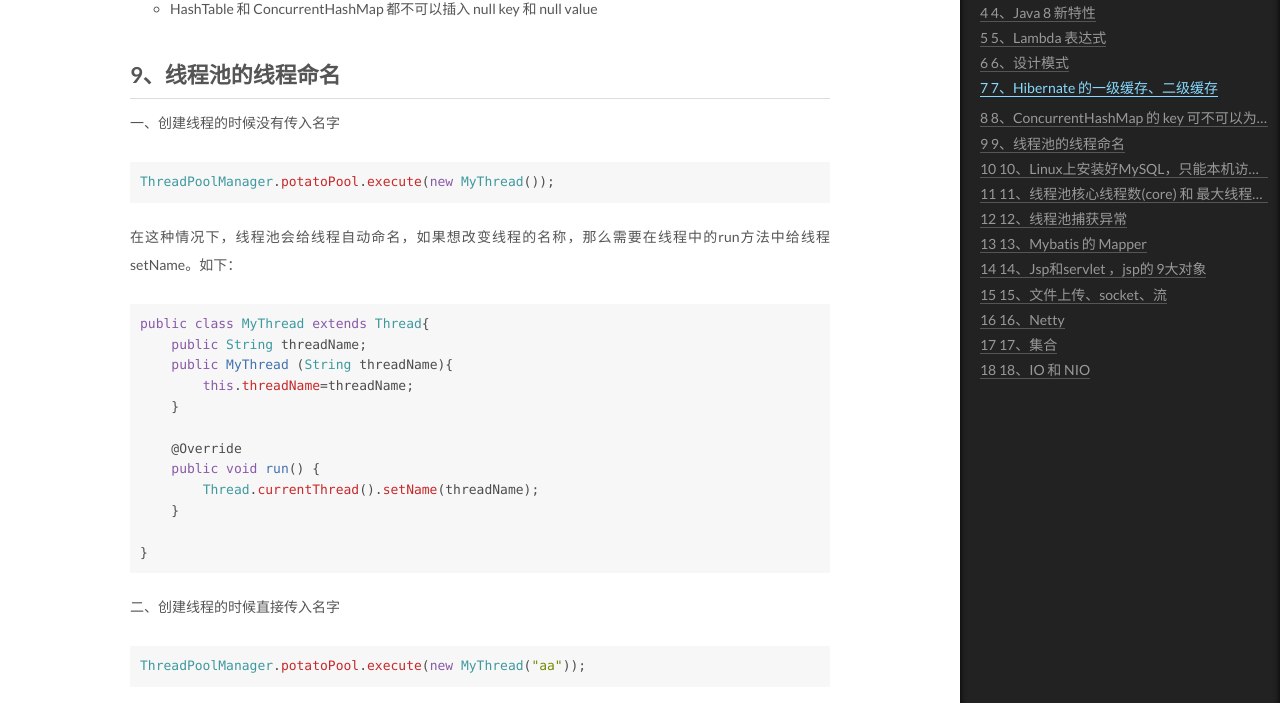
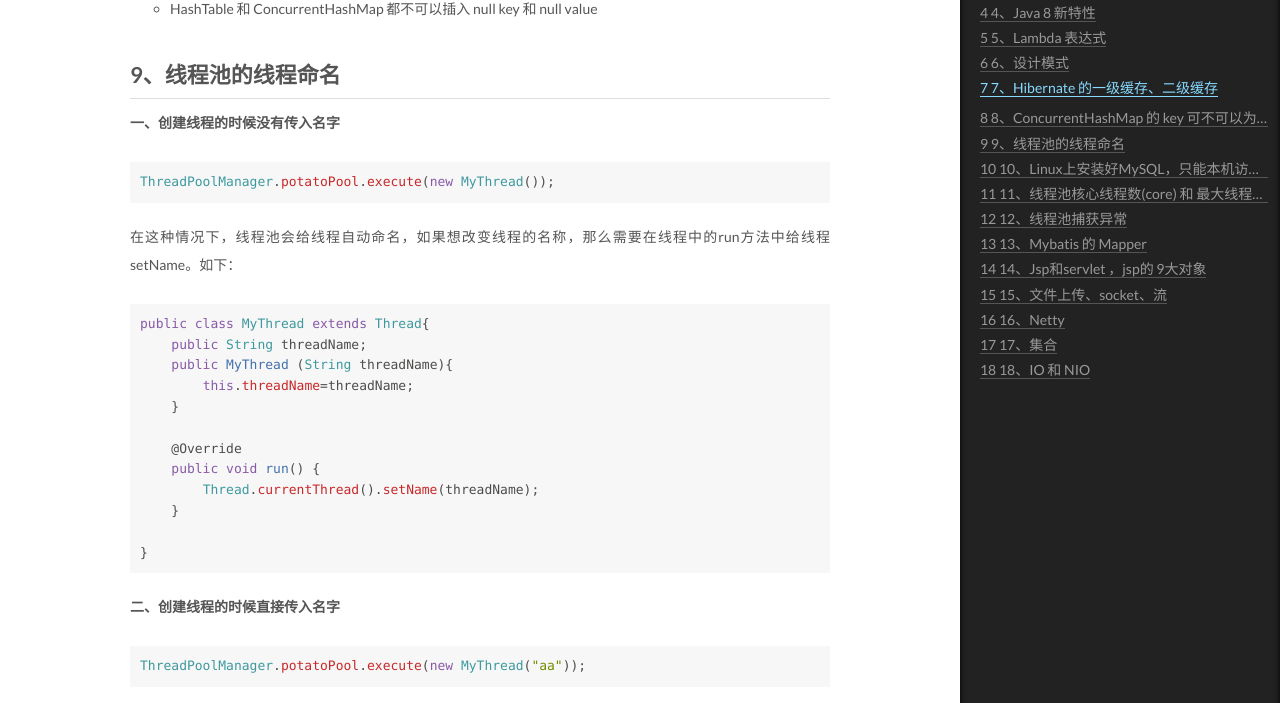
Before and after one commit to nnngu/LearningNotes, a Jekyll site: the page built from _posts/2018-03-30-某公司(简称SMKJ)面试记录.md, in a window 1280 px wide and 1400 px high, scrolled down 3669 px. Shown: the part 145-848 px from the top of the window. Built offline with Jekyll 4.4.1, drawn with Linux system fonts in a browser that asks for light colours.

````diff
--- a/_posts/2018-03-30-某公司(简称SMKJ)面试记录.md
+++ b/_posts/2018-03-30-某公司(简称SMKJ)面试记录.md
@@ -140,7 +140,7 @@ Session 的缓存被称为 Hibernate 的第一级缓存。SessionFactory 的**
 
 ## 9、线程池的线程命名
 
-一、创建线程的时候没有传入名字
+**一、创建线程的时候没有传入名字**
 
 ```java
 ThreadPoolManager.potatoPool.execute(new MyThread());
@@ -163,7 +163,7 @@ public class MyThread extends Thread{
 }
 ```
 
-二、创建线程的时候直接传入名字
+**二、创建线程的时候直接传入名字**
 
 ```java
 ThreadPoolManager.potatoPool.execute(new MyThread("aa"));
````
